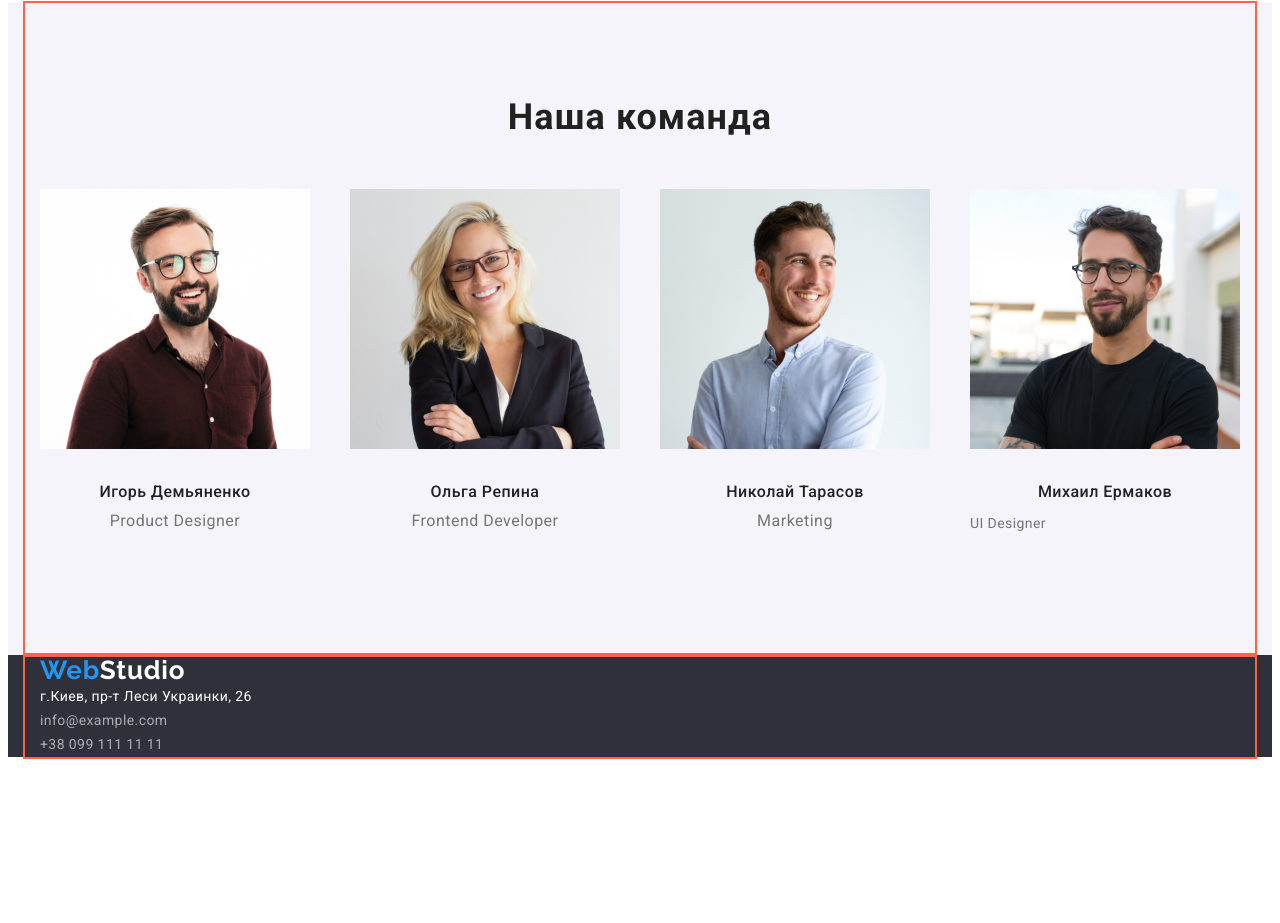
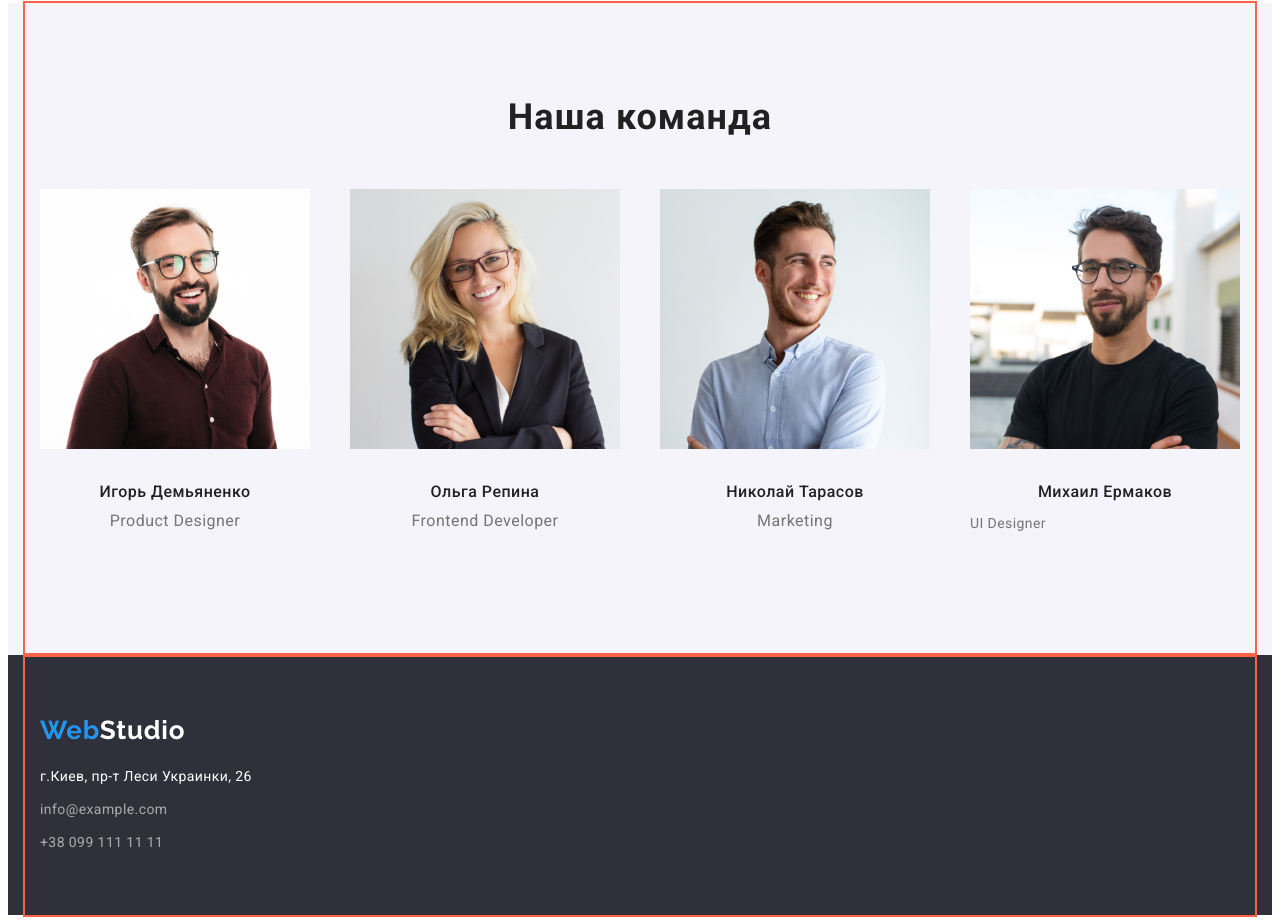
Before and after one commit to NatalyaArt/goit-markup-hw-03, a plain HTML site: page index.html in a window 1280 px wide. Shown: the part 1054-1977 px from the top of the page. Before the commit the page ends 1819 px from the top, so only its background shows below. Drawn offline with Linux system fonts and the light colour scheme.

```diff
--- a/css/styles.css
+++ b/css/styles.css
@@ -277,6 +277,11 @@
   background-color: #2f303a;
 }
 
+.footer-web {
+  padding-top: 60px;
+  padding-bottom: 20px;
+}
+
 .footer-logo {
   color: var(--primary-widht-color);
   font-family: Raleway, sans-serif;
@@ -304,6 +309,18 @@
   line-height: 1.71;
   letter-spacing: 0.03em;
   text-decoration: none;
+}
+
+.list-contacts {
+  padding-bottom: 9px;
+}
+
+.list-contacts:last-child {
+  padding-bottom: 0;
+}
+
+.footer-list {
+  padding-bottom: 60px;
 }
 
 
--- a/index.html
+++ b/index.html
@@ -111,22 +111,38 @@
           <h2 class="work-team">Наша команда</h2>
           <ul class="list team-pic">
             <li class="team-card">
-              <img src="./image/worker/box.jpg" width="270" alt="Парень в очках" />
+              <img
+                src="./image/worker/box.jpg"
+                width="270"
+                alt="Парень в очках"
+              />
               <h3 class="worker-title">Игорь Демьяненко</h3>
               <p class="worker-desk">Product Designer</p>
             </li>
             <li class="team-card">
-              <img src="./image/worker/box1.jpg" width="270" alt="Девушка в очках" />
+              <img
+                src="./image/worker/box1.jpg"
+                width="270"
+                alt="Девушка в очках"
+              />
               <h3 class="worker-title">Ольга Репина</h3>
               <p class="worker-desk">Frontend Developer</p>
             </li>
             <li class="team-card">
-              <img src="./image/worker/box2.jpg" width="270" alt="Парень без очков" />
+              <img
+                src="./image/worker/box2.jpg"
+                width="270"
+                alt="Парень без очков"
+              />
               <h3 class="worker-title">Николай Тарасов</h3>
               <p class="worker-desk">Marketing</p>
             </li>
             <li class="team-card">
-              <img src="./image/worker/box3.jpg" width="270" alt="Парень в очках" />
+              <img
+                src="./image/worker/box3.jpg"
+                width="270"
+                alt="Парень в очках"
+              />
               <h3 class="worker-title">Михаил Ермаков</h3>
               <p class="section-desc">UI Designer</p>
             </li>
@@ -138,20 +154,23 @@
     <!--Футер-->
     <footer class="footer">
       <div class="container">
-        <a href="./index.html" class="logo-web"
-          >Web<span class="footer-logo">Studio</span></a
-        >
-        <address>
+        <div class="footer-web">
+          <a href="./index.html" class="logo-web"
+            >Web<span class="footer-logo">Studio</span></a
+          >
+        </div>
+
+        <address class="footer-list">
           <ul class="list">
-            <li>
+            <li class="list-contacts">
               <a href="" class="footer-link">г.Киев, пр-т Леси Украинки, 26</a>
             </li>
-            <li>
+            <li class="list-contacts">
               <a href="mailto:info@example.com" class="footer-contacts">
                 info@example.com
               </a>
             </li>
-            <li>
+            <li class="list-contacts">
               <a href="tel:+380991111111" class="footer-contacts">
                 +38 099 111 11 11
               </a>
```
Also changed, not shown: portfolio.html (+15 -8 lines).
